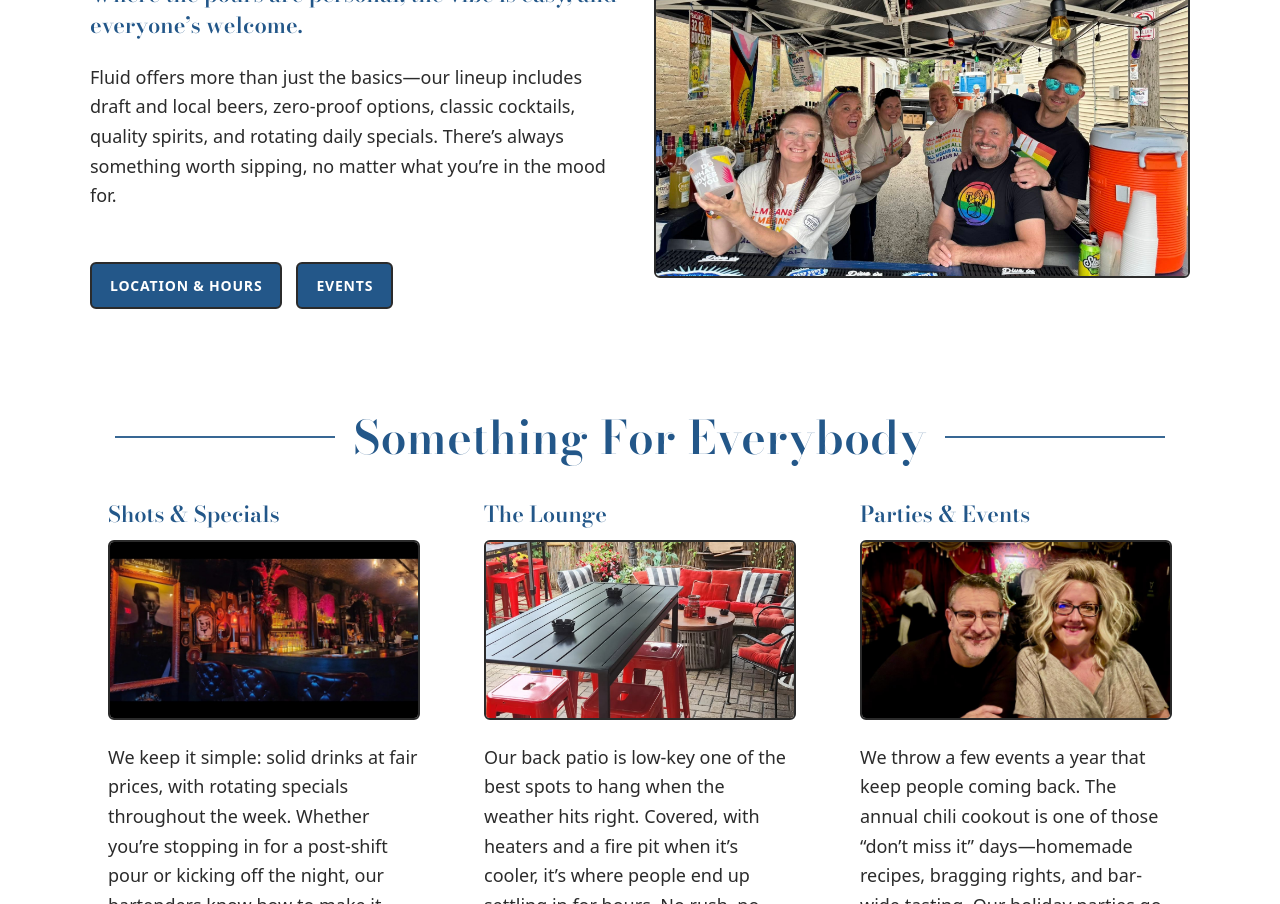
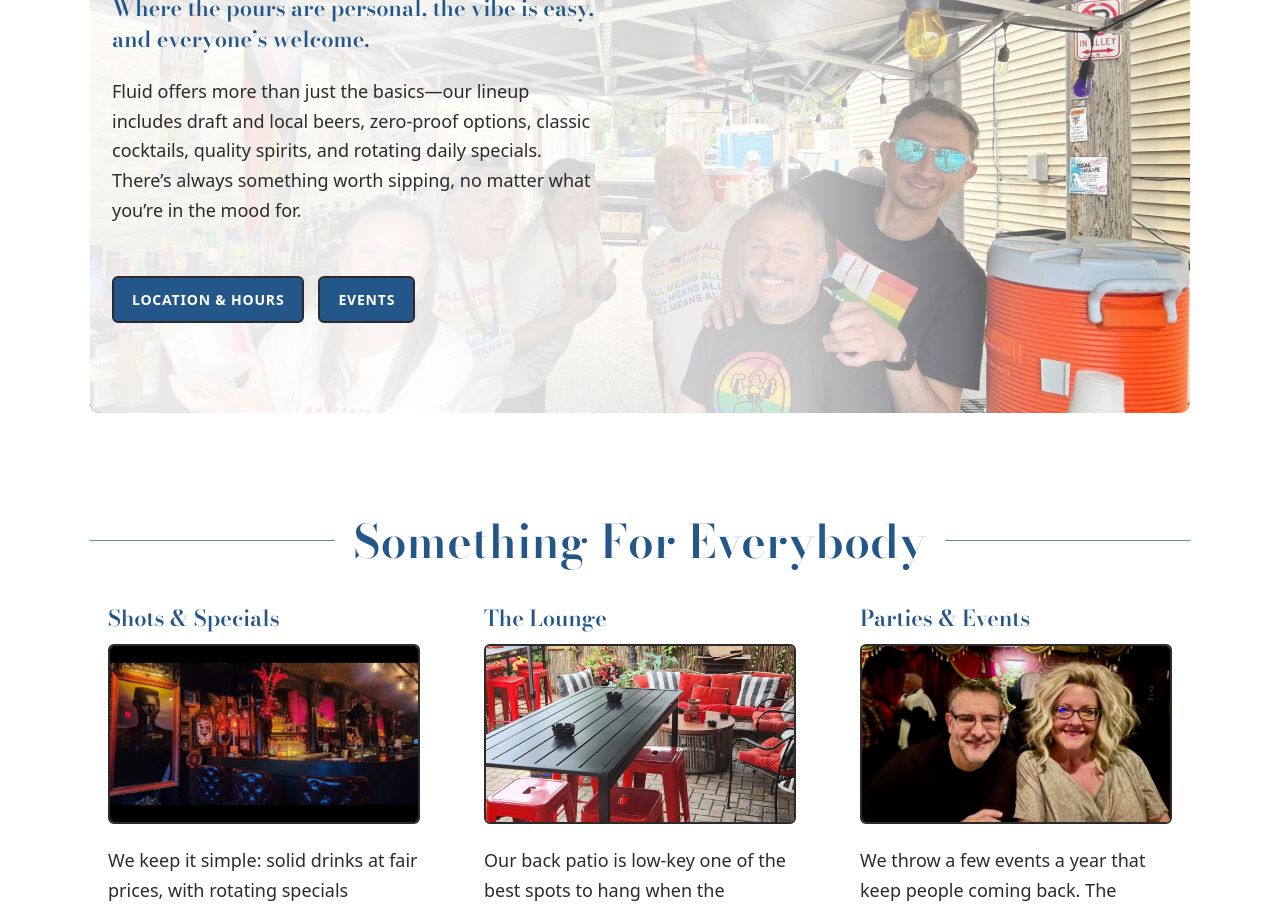
Before and after one commit to brehak/fluidmke, a website: page index.html in a window 1280 px wide. Shown: the part 411-1315 px from the top of the page. Drawn offline with nearby package versions, Linux system fonts and the light colour scheme; a web font is replaced by a local one.

Commit message:
Changed home page styles

```diff
--- a/css/styles.css
+++ b/css/styles.css
@@ -38,7 +38,6 @@ h1, h2, h3, h4 {
 h2 {
   font-size: clamp(32px, 4vw, 46px);
   margin: 0 0 12px;
-  letter-spacing: 0.4px;
 }
 
 h3 {
@@ -77,16 +76,17 @@ a:focus-visible {
   justify-content: center;
   letter-spacing: 0.5px;
   gap: 18px;
+  width: 100%;
 }
 
 .section-title::before,
 .section-title::after {
   content: "";
   flex: 1;
-  max-width: 220px;
-  height: 2px;
+  max-width: none;
+  height: 1px;
   background: var(--c-blue-900);
-  opacity: 0.9;
+  opacity: 0.7;
 }
 
 .section-subtitle {
@@ -131,6 +131,7 @@ a:focus-visible {
     grid-template-columns: 1fr;
   }
 }
+
 .btn-row {
   display: flex;
   gap: 14px;
@@ -234,10 +235,12 @@ button:focus-visible {
   .testimonial__top {
     grid-template-columns: 54px 1fr;
   }
+
   .testimonial__stars {
     grid-column: 1/-1;
   }
 }
+
 .center-text {
   text-align: center;
   max-width: 860px;
@@ -300,6 +303,11 @@ button:focus-visible {
   color: var(--c-black);
 }
 
+.btn:hover,
+.btn:focus-visible {
+  background: var(--c-blue-500);
+}
+
 .btn--outline:hover,
 .btn--outline:focus-visible {
   background: var(--c-yellow);
@@ -340,4 +348,55 @@ a {
   height: 450px;
 }
 
+.hero {
+  position: relative;
+  overflow: hidden;
+  border-radius: 10px;
+  min-height: clamp(520px, 62vh, 720px);
+
+}
+
+.hero::before {
+  content: "";
+  position: absolute;
+  inset: 0;
+  background-image: url("../photos/block_party.jpg");
+  background-size: cover;
+  background-position: center;
+  background-repeat: no-repeat;
+  opacity: 8;
+  z-index: 0;
+}
+
+.hero::after {
+  content: "";
+  position: absolute;
+  inset: 0;
+
+  background: linear-gradient(
+          90deg,
+          rgba(255, 255, 255, 0.9) 30%,
+          rgba(255, 255, 255, 0.75) 65%,
+          rgba(255, 255, 255, 0) 100%
+  );
+
+  z-index: 1;
+}
+
+.hero__content {
+  position: relative;
+  z-index: 2;
+  padding: 22px;
+}
+
+.hero__content h2 {
+  margin-top: 0;
+  font-size: clamp(54px, 4vw, 98px);
+  line-height: 1.05;
+}
+
+.hero__media {
+  display: none;
+}
+
 /*# sourceMappingURL=styles.css.map */
--- a/index.html
+++ b/index.html
@@ -36,10 +36,6 @@
                         <a class="btn btn--outline" href="location-hours.html">Location &amp; Hours</a>
                         <a class="btn btn--outline" href="events.html">Events</a>
                     </div>
-                </div>
-
-                <div class="hero__media">
-                    <img class="media media--hero" src="photos/block_party.jpg" alt="Party at Fluid Milwaukee">
                 </div>
             </div>
         </div>
```
